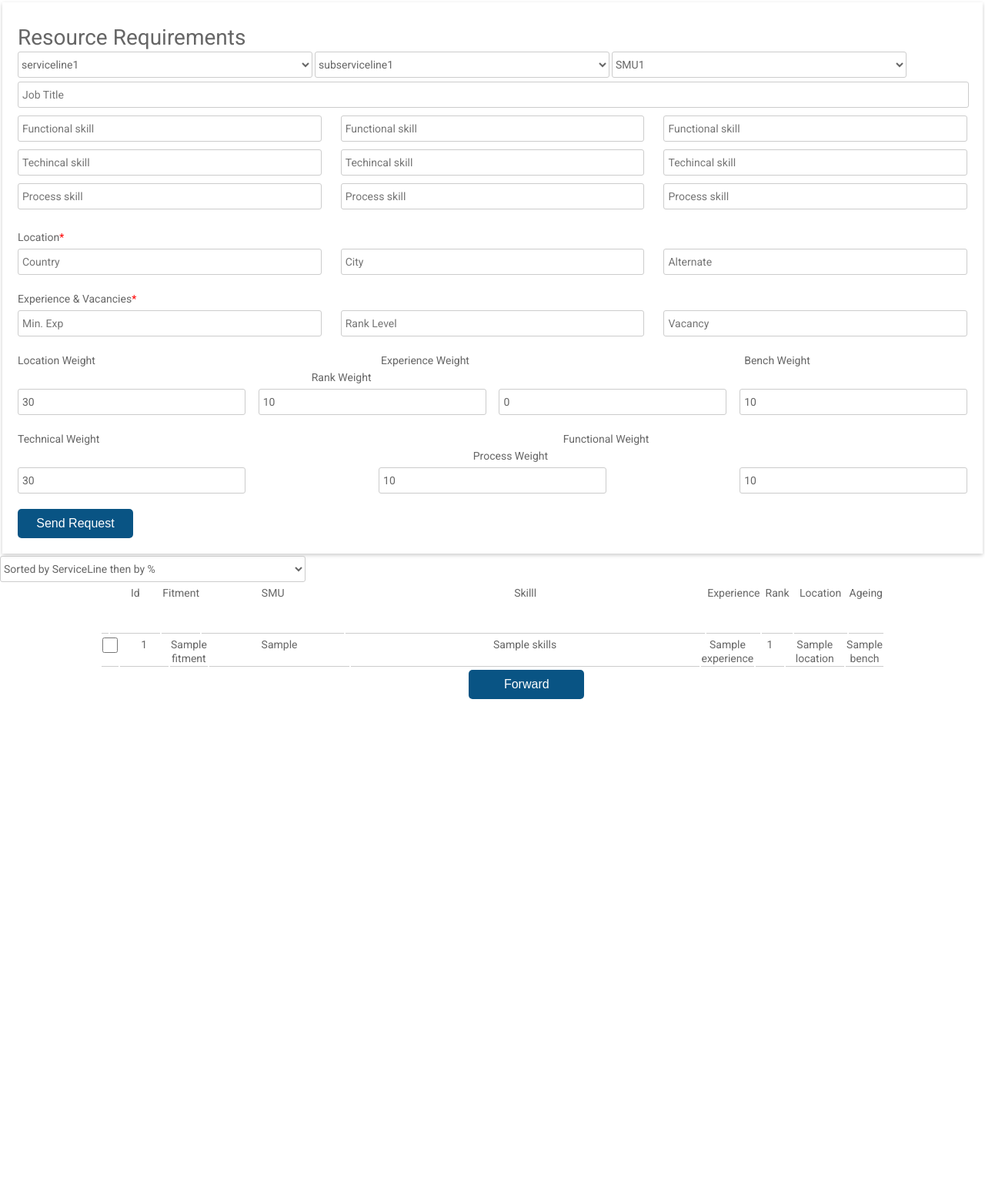
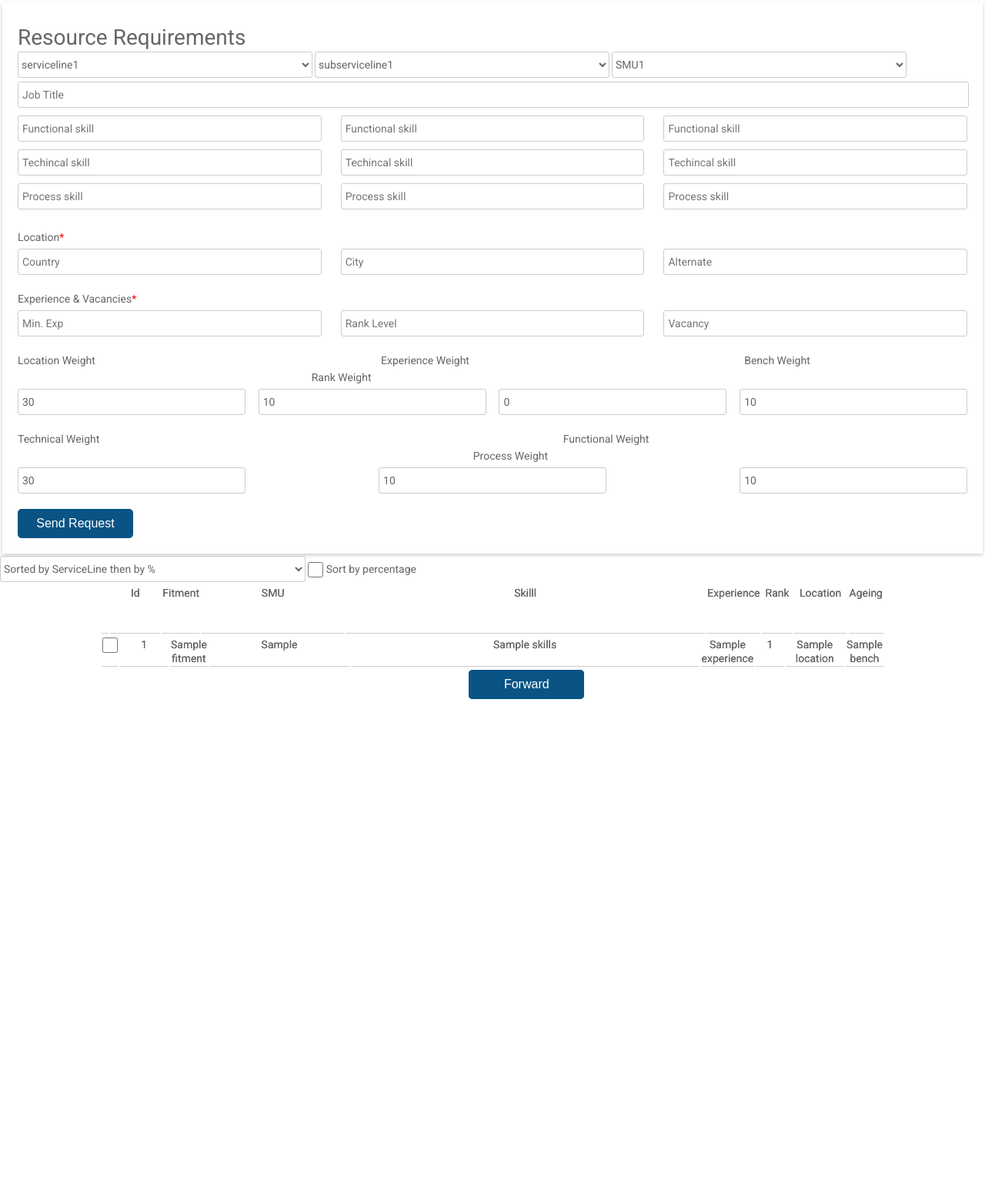
Before and after one commit to himan2411/capacity-management, a Flask app: template templates/form.html in a window 1280 px wide. Shown: the whole page at 77% size. Run offline with Flask 2, Linux system fonts and the light colour scheme; the template is opened without the code that fills it: most values are stand-ins (such as "Sample title", 1, 10 or a date in 2020); some libraries are stand-ins or nearby versions.

Commit message:
unfinished function

```diff
--- a/app.py
+++ b/app.py
@@ -27,6 +27,10 @@ def supply():
                 fitment_score[item[0]] = item[2]
             #traverse over fitment dictionary to get other parameters
             print(fitment_score.keys())
+            print("-------------------------------------------------------------")
+            print(emp_list_by_percentage)
+            print("-------------------------------------------------------------")
+
             data = []
             for emp_id in fitment_score.keys():
                 row = {}
@@ -53,7 +57,7 @@ def supply():
         except Exception as e:
             emp_list = mapping(form)
             print(e)
-    return render_template("form.html", data=data , request=form)
+    return render_template("form.html", data=data , request=form, emp_list_by_percentage=emp_list_by_percentage)
 
 @app.route('/forward', methods = ['POST'])
 def forward():
--- a/static/fitment.js
+++ b/static/fitment.js
@@ -1,5 +1,6 @@
 function change_dispaly()
 {
+    console.log("called")
     var x = document.getElementById("fitment_dropdown");
     if(x.value == "all")
     {
@@ -56,3 +57,24 @@ function change_dispaly()
         }
     }
 }
+
+function sort_by_percentage()
+{
+    console.log("sort_by_percentage")
+
+    var sorted_table = document.getElementsByClassName("sorting_by_percentage")[0];
+    var table = document.getElementsByClassName("emp_table")[0];
+    var chbox = document.getElementById("percentage")
+
+    if(chbox.checked)
+    {
+        console.log("in if")
+
+        sorted_table.style.display == 'block';
+        table.style.display == 'none';
+    }
+    else{
+        sorted_table.style.display == 'none';
+        table.style.display == 'block';
+    }
+}
--- a/templates/form.html
+++ b/templates/form.html
@@ -74,6 +74,7 @@
               <div class="btn-block"></div>
                 <button type="submit" id="submit_btn" >Send Request</button>
               </div>
+
               {% if data %}
               <select name="requestor_serviceline" id="fitment_dropdown" onchange="change_dispaly()">
                 <option value="all" selected>Sorted by ServiceLine then by %</option>
@@ -81,9 +82,53 @@
                 <option value="stretched_fit">Stretched Fit</option>
                 <option value="best_bet">Best Bet</option>
               </select>
+              <input type="checkbox" onchange="sort_by_percentage()" id="percentage"  name="sort_percentage" style="width: 20px;height: 20px;" >
+              Sort by percentage
+              </input>
+              <form>
               {%endif %}
             </form>
           </div>
+          {% if emp_list_by_percentage %}
+          <form  action="http://localhost:5555/forward" class="sorting_by_percentage" method = "POST" enctype = "multipart/form-data" style="padding:0px;">
+            <div class="table-wrap" style="width: 80%; position: absolute; left: 10%;">
+                  <table name="employees" style="width: 100%;" class="emp_table_sorted">
+                    <tbody>
+                      <tr>
+                          <td style="width: 1%; height: 60px;">  </td>
+                          <td style="width: 7%;"  > Id </td>
+                          <td style="width: 5%;" > Fitment </td>
+                          <td style="width: 20%;" > SMU </td>
+                          <td style="width: 51%;" > Skilll </td>
+                          <td style="width: 5%;" > Experience </td>
+                          <td style="width: 4%;" > Rank </td>
+                          <td style="width: 11%;" > Location </td>
+                          <td style="width: 5%;" >Ageing </td>
+                      </tr>
+
+
+              {% for row in emp_list_by_percentage %}
+
+                    <tr>
+                      <td class="table-cell"><input type="checkbox" id="vehicle1"  name={{row['e_id'] }} style="width: 20px;height: 20px;" ></td>
+                        <td class="table-cell" style="width: 7%; height: 15%; overflow-y: auto;" >{{row['e_id']  }}</td>
+                        <td class="table-cell" style="width: 5%;height: 15%; overflow-y: auto;" >{{row['fitment']  }}</td>
+                        <td class="table-cell" style="width: 20%; height: 15%; overflow-y: auto;" >{{row['smu_info']  }}</td>
+                        <td class="table-cell" style="width: 51%; height: 15%; overflow-y: auto;" >{{row['skills']  }}</td>
+                        <td class="table-cell" style="width: 5%; height: 15%; overflow-y: auto;" >{{row['experience']  }}</td>
+                        <td class="table-cell" style="width: 4%; height: 15%; overflow-y: auto;" >{{row['rank']  }}</td>
+                        <td class="table-cell" style="width: 11%; height: 15%; overflow-y: auto;" >{{row['location']  }}</td>
+                        <td class="table-cell" style="width: 5%; height: 15%; overflow-y: auto;" >{{row['bench']  }}</td>
+                    </tr>
+                  </tbody>
+            {% endfor %}
+            </table>
+            <input class="name" style="display: none;" type="text" style="margin-top: 5px; margin-bottom: 5px;" name="request_obj" placeholder="Process skill" value={{ request}}/>
+            <button type="submit" style="margin-left: 47%;">Forward</button>
+          </div>
+
+        </form>
+          {% endif %}
           {% if data %}
           <form action="http://localhost:5555/forward" method = "POST" enctype = "multipart/form-data" style="padding:0px ;">
             <div class="table-wrap" style="width: 80%; position: absolute; left: 10%;">
```
